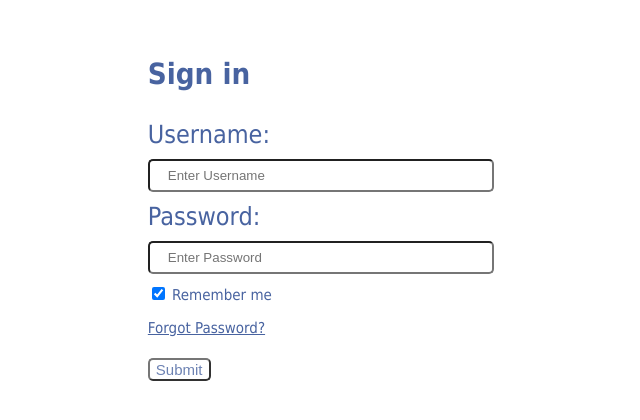
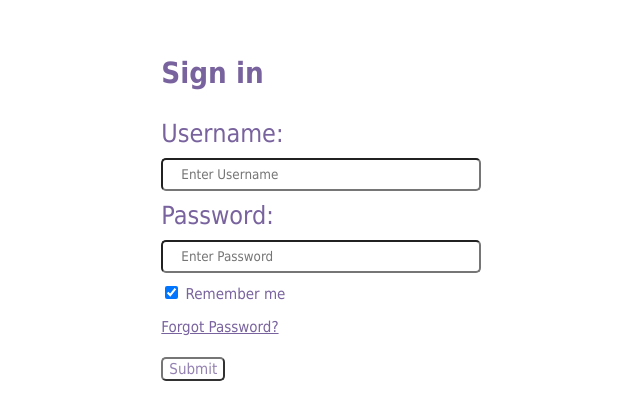
Before and after one commit to ojguo/athenahacks2023, a plain HTML site: page login_button.html in a window 1280 px wide. Shown: the part 196-616 px from the top of the page, without its empty margins (319-959 px from the left). Drawn offline with Linux system fonts and the light colour scheme.

Commit message:
Update login_button.css

```diff
--- a/login_button.css
+++ b/login_button.css
@@ -4,7 +4,7 @@ body {
   padding: 0 24px;
   margin: 0;
   height: 100vh;
-  color: #4863A0;
+  color: #79639e;
   display: flex;
   justify-content: center;
   align-items: center;
@@ -18,6 +18,7 @@ input[type=text], input[type=password] {
     border-radius: 5px;
     padding: 7px 18px;
     box-sizing: border-box;
+    font-family: "Tahoma", sans-serif;
 }
 
 button {
@@ -30,6 +31,7 @@ button {
   width: none ;
   background-color:inherit ;
   display: inline-block;
+  font-family: "Tahoma", sans-serif;
 }
 
 .heading{text-align: center;}
@@ -38,10 +40,10 @@ button {
 
 .Submit {
   opacity: 0.8;
-  color: #4863A0;
+  color: #79639e;
 }
 
 .Submit:hover {
-  background-color: #4863A0;
+  background-color: #bca6cc;
   color: white;
 }
```
